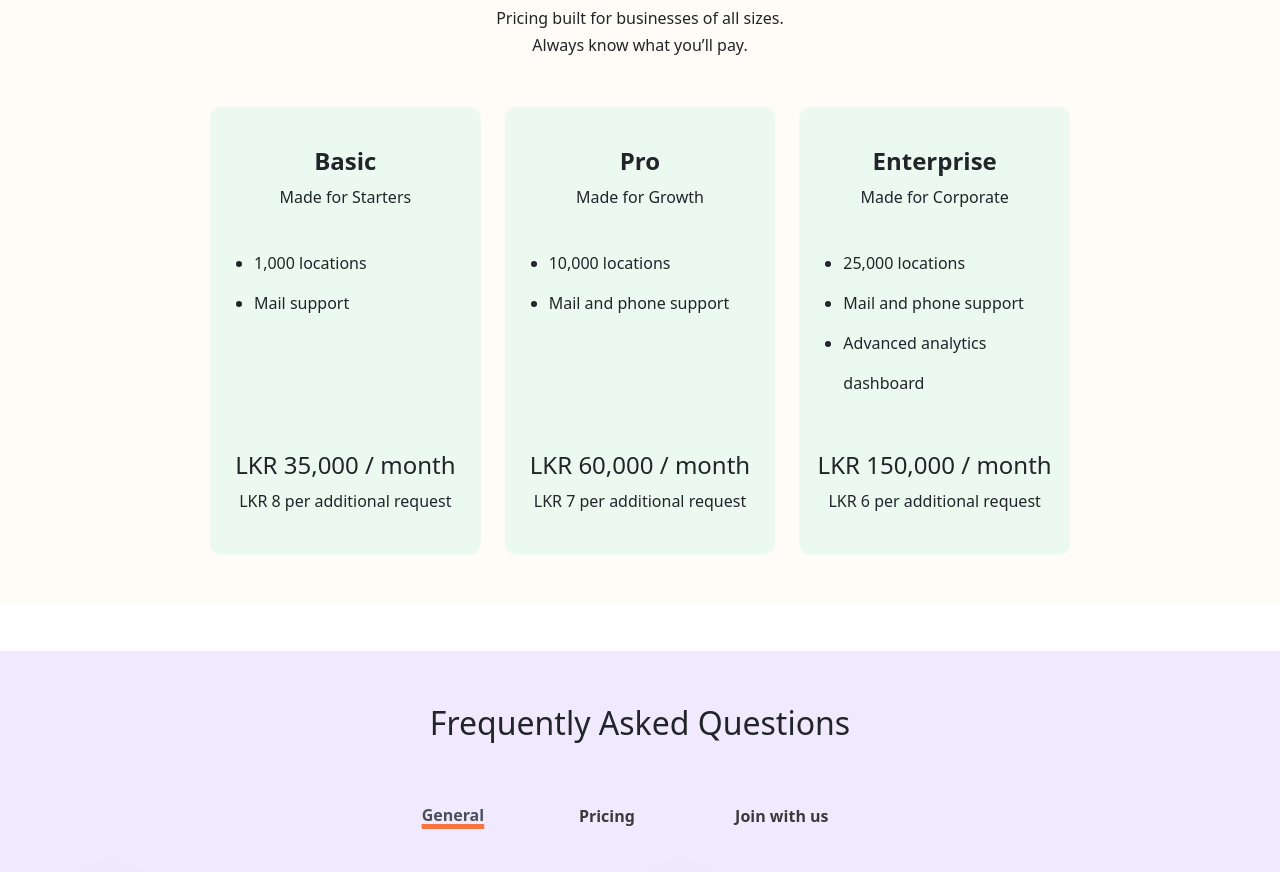
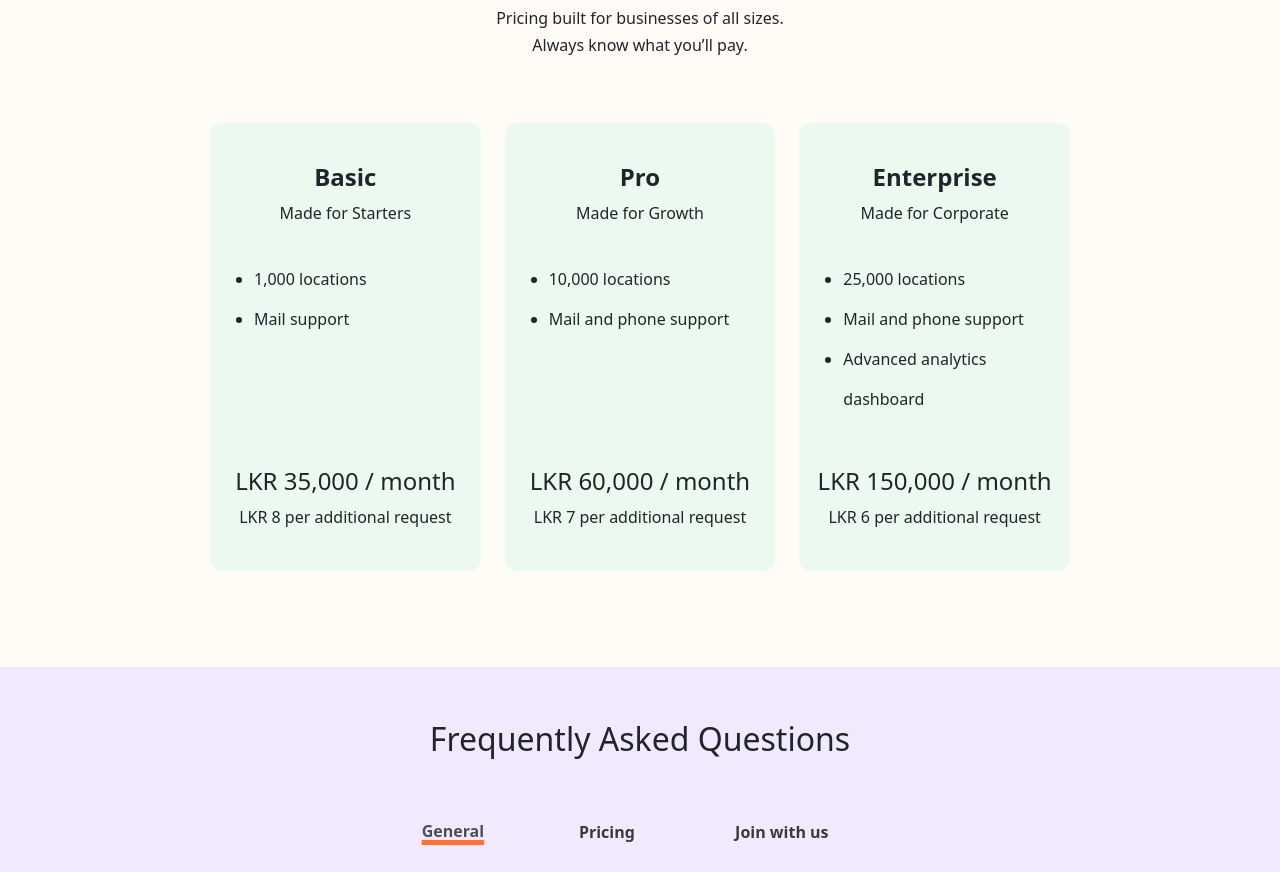
Before and after one commit to lalinda74/routeSonar-gatsby, a Gatsby site: page / in a window 1280 px wide. Shown: the part 1747-2619 px from the top of the page. Built offline with nearby package versions, Linux system fonts and the light colour scheme; Gatsby itself is replaced by a stand-in of ours.

Commit message:
UI changes

```diff
--- a/src/components/page-sections/pricing-plans/index.js
+++ b/src/components/page-sections/pricing-plans/index.js
@@ -12,7 +12,7 @@ const PricingPlans = () => {
         Pricing built for businesses of all sizes. <br /> Always know what
         you’ll pay.
       </p>
-      <div className="row my-5 rs-card-wrapper">
+      <div className="row py-5 rs-card-wrapper">
         <div className="col-12 col-sm-4 col-md-4 mb-5">
           <div className="rs-card">
             <div>
```
